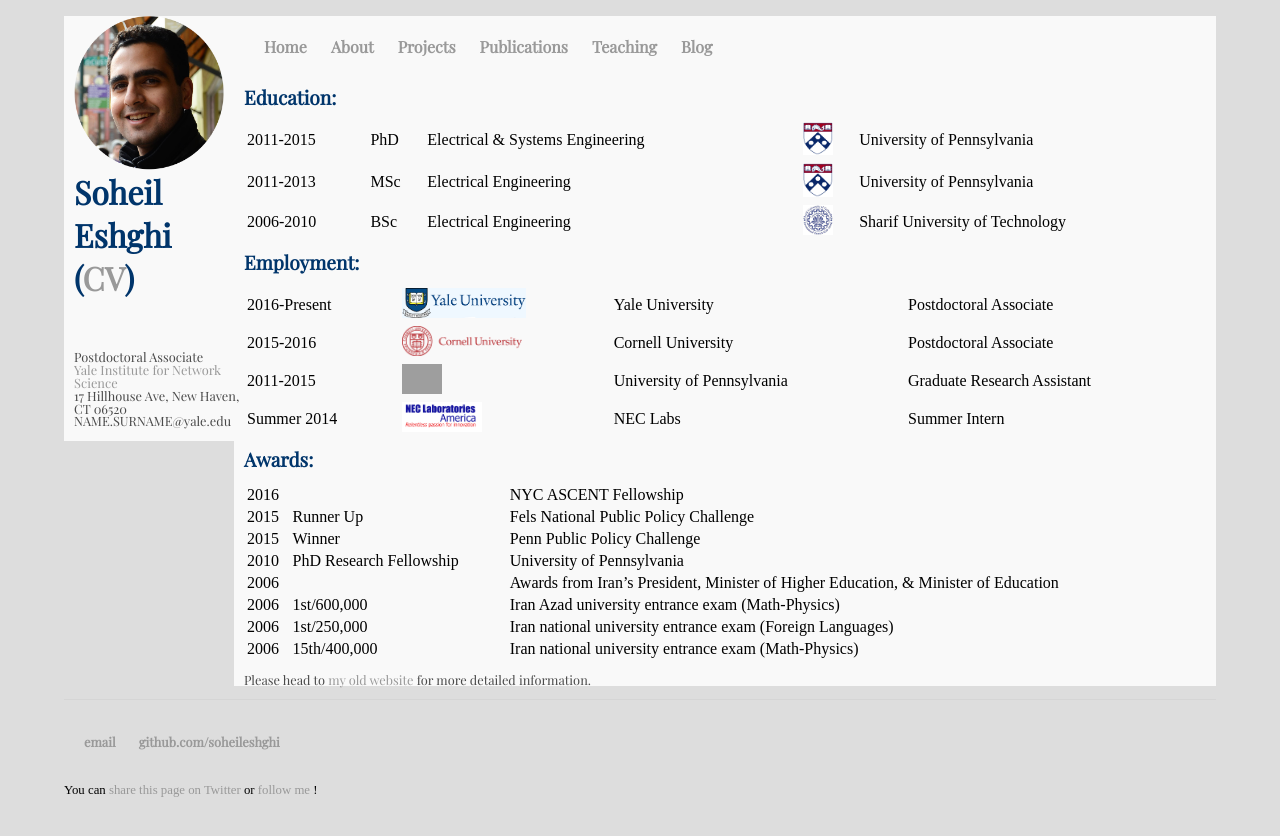
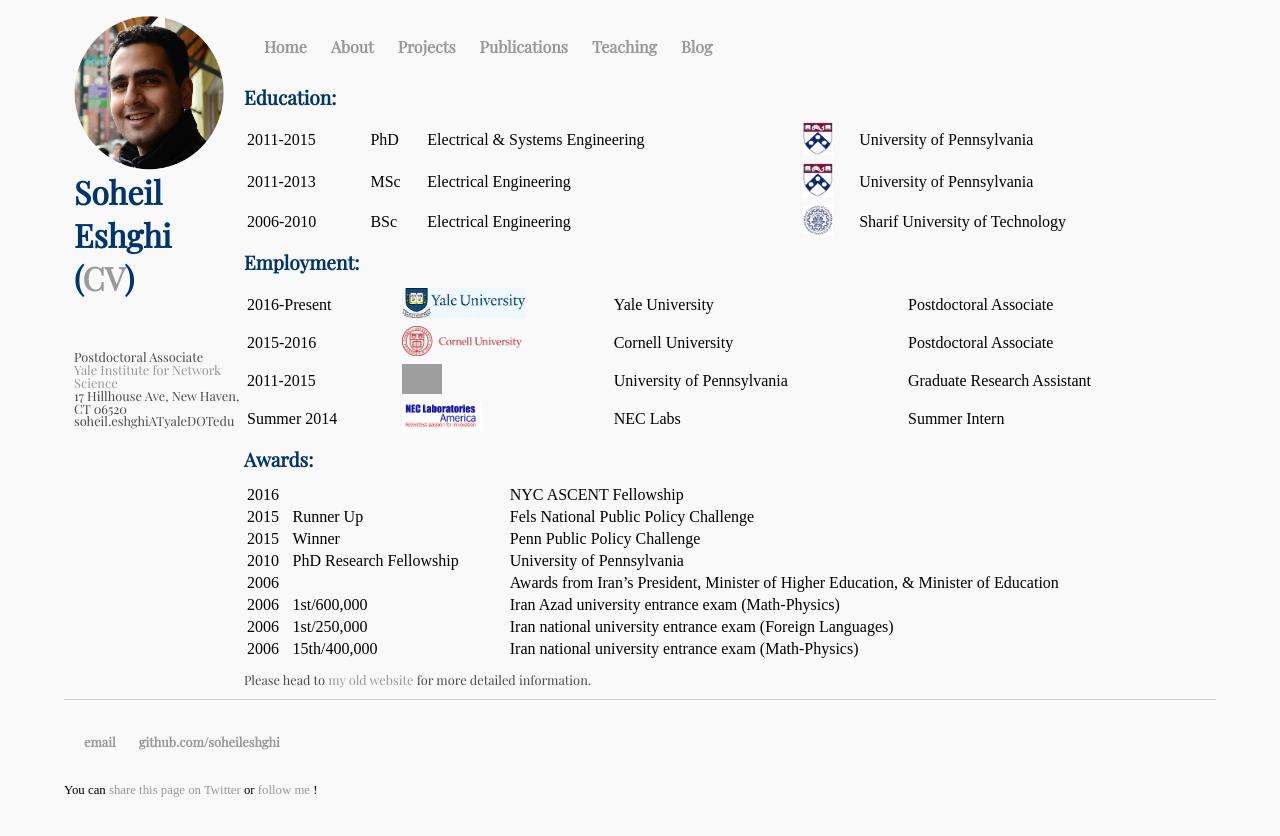
Before and after one commit to SoheilEshghi/SoheilEshghi.github.io, a Jekyll site: the page built from index.html, in a window 1280 px wide. Shown: the top 836 px of the page. Built offline with Jekyll 4.4.1, drawn with Linux system fonts in a browser that asks for light colours; grey boxes are pictures that could not be loaded.

Commit message:
color fix

```diff
--- a/_layouts/default.html
+++ b/_layouts/default.html
@@ -11,14 +11,14 @@
        -->
 			{% include analytics.html %}
 		</head>
-		<body style="background-color:#DDDDDD">
+		<body style="background-color:#f9f9f9">
 
 			<div class="left">
 
 				<img src="/images/soheil.png" style="width:150px;" align="left"><br>
 
 
-				<h1>Soheil <br> Eshghi <br>(<a href="/cv/cv.pdf">CV</a>)</h1><br><p>Postdoctoral Associate<br><a href="http://yins.yale.edu/">Yale Institute for Network Science</a><br>17 Hillhouse Ave, New Haven, CT 06520<br>NAME.SURNAME@yale.edu</p>
+				<h1>Soheil <br> Eshghi <br>(<a href="/cv/cv.pdf">CV</a>)</h1><br><p>Postdoctoral Associate<br><a href="http://yins.yale.edu/">Yale Institute for Network Science</a><br>17 Hillhouse Ave, New Haven, CT 06520<br>soheil.eshghiATyaleDOTedu</p>
 
 		</div><!-- /.container -->
 			<div class="main">
```
